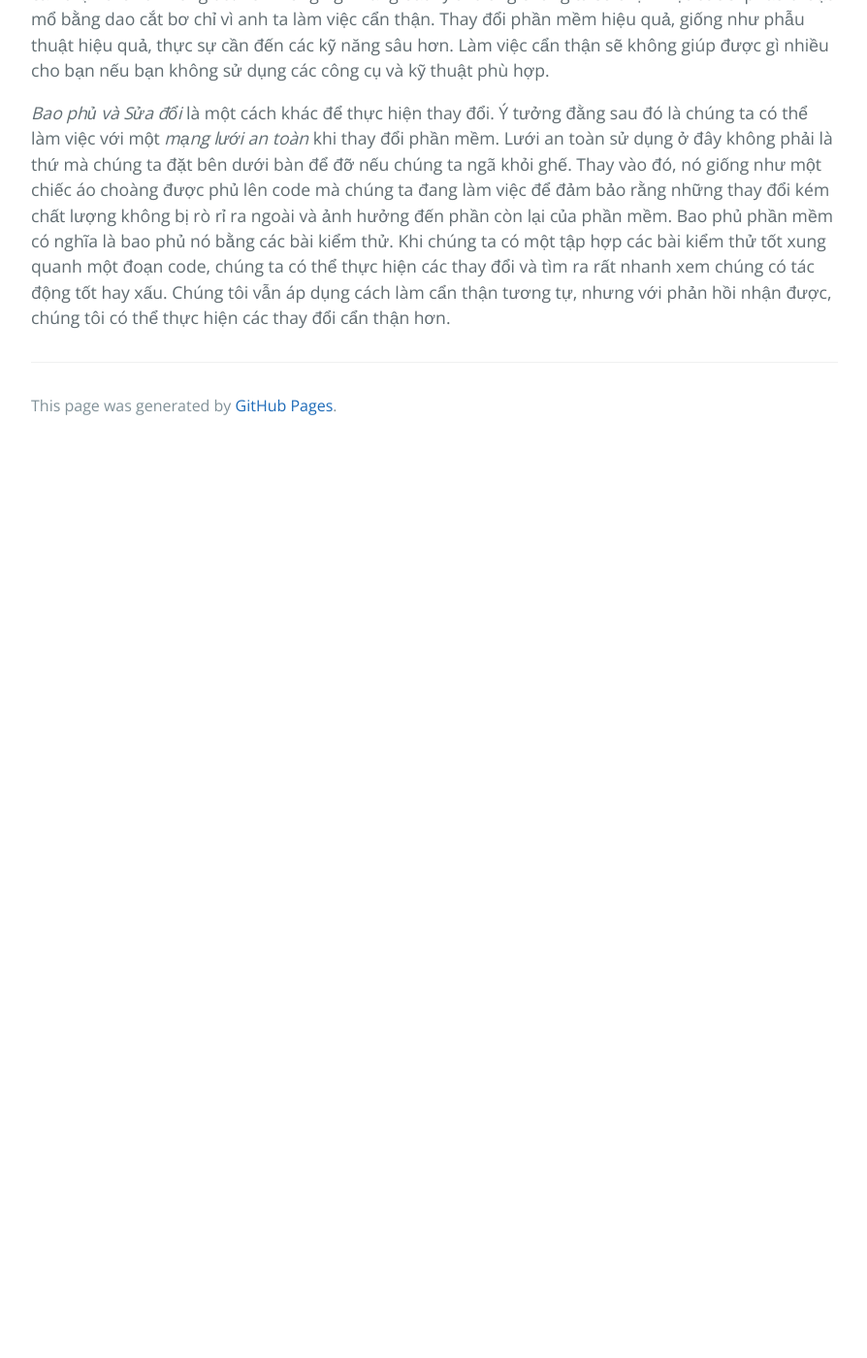
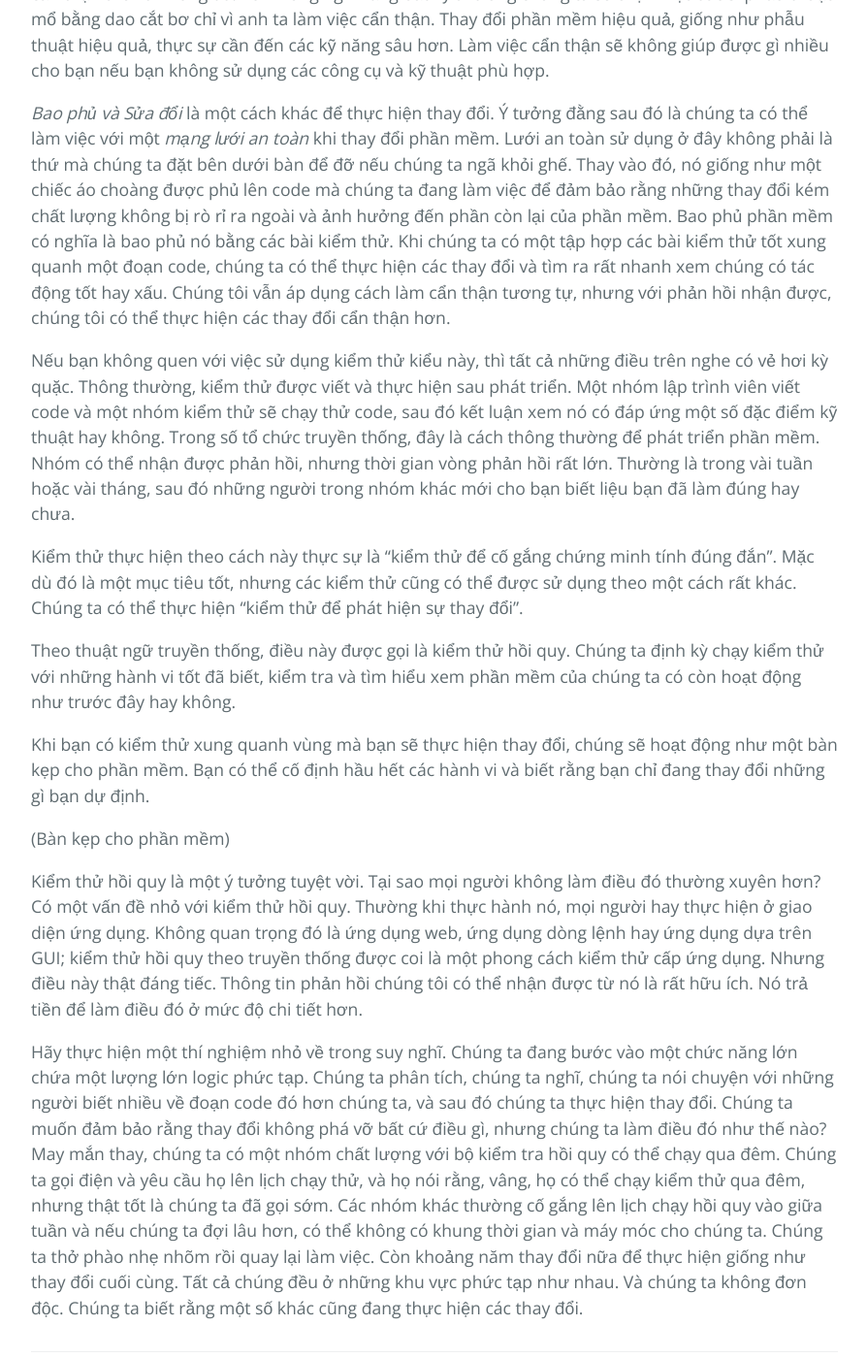
Before and after one commit to HaiBV/haibv.github.io, a Jekyll site: the page built from working-effectively-with-legacy-code/chapter-2-working-with-feedback.md, in a window 1280 px wide and 1400 px high, scrolled down 747 px. Shown: the whole window at 97% size, without its empty margins (192-1086 px from the left). Built offline with Jekyll 4.4.1, drawn with Linux system fonts in a browser that asks for light colours; our own code applies the rules of GitHub Pages for plain Markdown files; before the commit the page ends 1209 px from its top, so only the background shows below that.

Commit message:
Book - Working Efectively with Legacy Code - P1 - C2

```diff
--- a/working-effectively-with-legacy-code/chapter-2-working-with-feedback.md
+++ b/working-effectively-with-legacy-code/chapter-2-working-with-feedback.md
@@ -9,3 +9,19 @@ Những thay đổi trong một hệ thống có thể được thực hiện th
 Nhìn bề ngoài, _Chỉnh sửa và Cầu nguyện_ có vẻ giống "làm việc cẩn thận", một cách làm rất chuyên nghiệp. Sự "cẩn thận" mà bạn thực hiện luôn được đặt lên hàng đầu và bạn càng cẩn thận hơn khi thực hiện những thay đổi mang tính xâm lấn vì rất có thể xảy ra nhiều sai sót. Nhưng để an toàn thì cẩn thận thôi là không đủ. Tôi không nghĩ rằng bất kỳ ai trong chúng ta sẽ chọn một bác sĩ phẫu thuật mổ bằng dao cắt bơ chỉ vì anh ta làm việc cẩn thận. Thay đổi phần mềm hiệu quả, giống như phẫu thuật hiệu quả, thực sự cần đến các kỹ năng sâu hơn. Làm việc cẩn thận sẽ không giúp được gì nhiều cho bạn nếu bạn không sử dụng các công cụ và kỹ thuật phù hợp.
 
 _Bao phủ và Sửa đổi_ là một cách khác để thực hiện thay đổi. Ý tưởng đằng sau đó là chúng ta có thể làm việc với một _mạng lưới an toàn_ khi thay đổi phần mềm. Lưới an toàn sử dụng ở đây không phải là thứ mà chúng ta đặt bên dưới bàn để đỡ nếu chúng ta ngã khỏi ghế. Thay vào đó, nó giống như một chiếc áo choàng được phủ lên code mà chúng ta đang làm việc để đảm bảo rằng những thay đổi kém chất lượng không bị rò rỉ ra ngoài và ảnh hưởng đến phần còn lại của phần mềm. Bao phủ phần mềm có nghĩa là bao phủ nó bằng các bài kiểm thử. Khi chúng ta có một tập hợp các bài kiểm thử tốt xung quanh một đoạn code, chúng ta có thể thực hiện các thay đổi và tìm ra rất nhanh xem chúng có tác động tốt hay xấu. Chúng tôi vẫn áp dụng cách làm cẩn thận tương tự, nhưng với phản hồi nhận được, chúng tôi có thể thực hiện các thay đổi cẩn thận hơn.
+
+Nếu bạn không quen với việc sử dụng kiểm thử kiểu này, thì tất cả những điều trên nghe có vẻ hơi kỳ quặc. Thông thường, kiểm thử được viết và thực hiện sau phát triển. Một nhóm lập trình viên viết code và một nhóm kiểm thử sẽ chạy thử code, sau đó kết luận xem nó có đáp ứng một số đặc điểm kỹ thuật hay không. Trong số tổ chức truyền thống, đây là cách thông thường để phát triển phần mềm. Nhóm có thể nhận được phản hồi, nhưng thời gian vòng phản hồi rất lớn. Thường là trong vài tuần hoặc vài tháng, sau đó những người trong nhóm khác mới cho bạn biết liệu bạn đã làm đúng hay chưa.
+
+Kiểm thử thực hiện theo cách này thực sự là "kiểm thử để cố gắng chứng minh tính đúng đắn". Mặc dù đó là một mục tiêu tốt, nhưng các kiểm thử cũng có thể được sử dụng theo một cách rất khác. Chúng ta có thể thực hiện "kiểm thử để phát hiện sự thay đổi”.
+
+Theo thuật ngữ truyền thống, điều này được gọi là kiểm thử hồi quy. Chúng ta định kỳ chạy kiểm thử với những hành vi tốt đã biết, kiểm tra và tìm hiểu xem phần mềm của chúng ta có còn hoạt động như trước đây hay không.
+
+Khi bạn có kiểm thử xung quanh vùng mà bạn sẽ thực hiện thay đổi, chúng sẽ hoạt động như một bàn kẹp cho phần mềm. Bạn có thể cố định hầu hết các hành vi và biết rằng bạn chỉ đang thay đổi những gì bạn dự định.
+
+
+(Bàn kẹp cho phần mềm)
+
+
+Kiểm thử hồi quy là một ý tưởng tuyệt vời. Tại sao mọi người không làm điều đó thường xuyên hơn? Có một vấn đề nhỏ với kiểm thử hồi quy. Thường khi thực hành nó, mọi người hay thực hiện ở giao diện ứng dụng. Không quan trọng đó là ứng dụng web, ứng dụng dòng lệnh hay ứng dụng dựa trên GUI; kiểm thử hồi quy theo truyền thống được coi là một phong cách kiểm thử cấp ứng dụng. Nhưng điều này thật đáng tiếc. Thông tin phản hồi chúng tôi có thể nhận được từ nó là rất hữu ích. Nó trả tiền để làm điều đó ở mức độ chi tiết hơn.
+
+Hãy thực hiện một thí nghiệm nhỏ về trong suy nghĩ. Chúng ta đang bước vào một chức năng lớn chứa một lượng lớn logic phức tạp. Chúng ta phân tích, chúng ta nghĩ, chúng ta nói chuyện với những người biết nhiều về đoạn code đó hơn chúng ta, và sau đó chúng ta thực hiện thay đổi. Chúng ta muốn đảm bảo rằng thay đổi không phá vỡ bất cứ điều gì, nhưng chúng ta làm điều đó như thế nào? May mắn thay, chúng ta có một nhóm chất lượng với bộ kiểm tra hồi quy có thể chạy qua đêm. Chúng ta gọi điện và yêu cầu họ lên lịch chạy thử, và họ nói rằng, vâng, họ có thể chạy kiểm thử qua đêm, nhưng thật tốt là chúng ta đã gọi sớm. Các nhóm khác thường cố gắng lên lịch chạy hồi quy vào giữa tuần và nếu chúng ta đợi lâu hơn, có thể không có khung thời gian và máy móc cho chúng ta. Chúng ta thở phào nhẹ nhõm rồi quay lại làm việc. Còn khoảng năm thay đổi nữa để thực hiện giống như thay đổi cuối cùng. Tất cả chúng đều ở những khu vực phức tạp như nhau. Và chúng ta không đơn độc. Chúng ta biết rằng một số khác cũng đang thực hiện các thay đổi.
```
